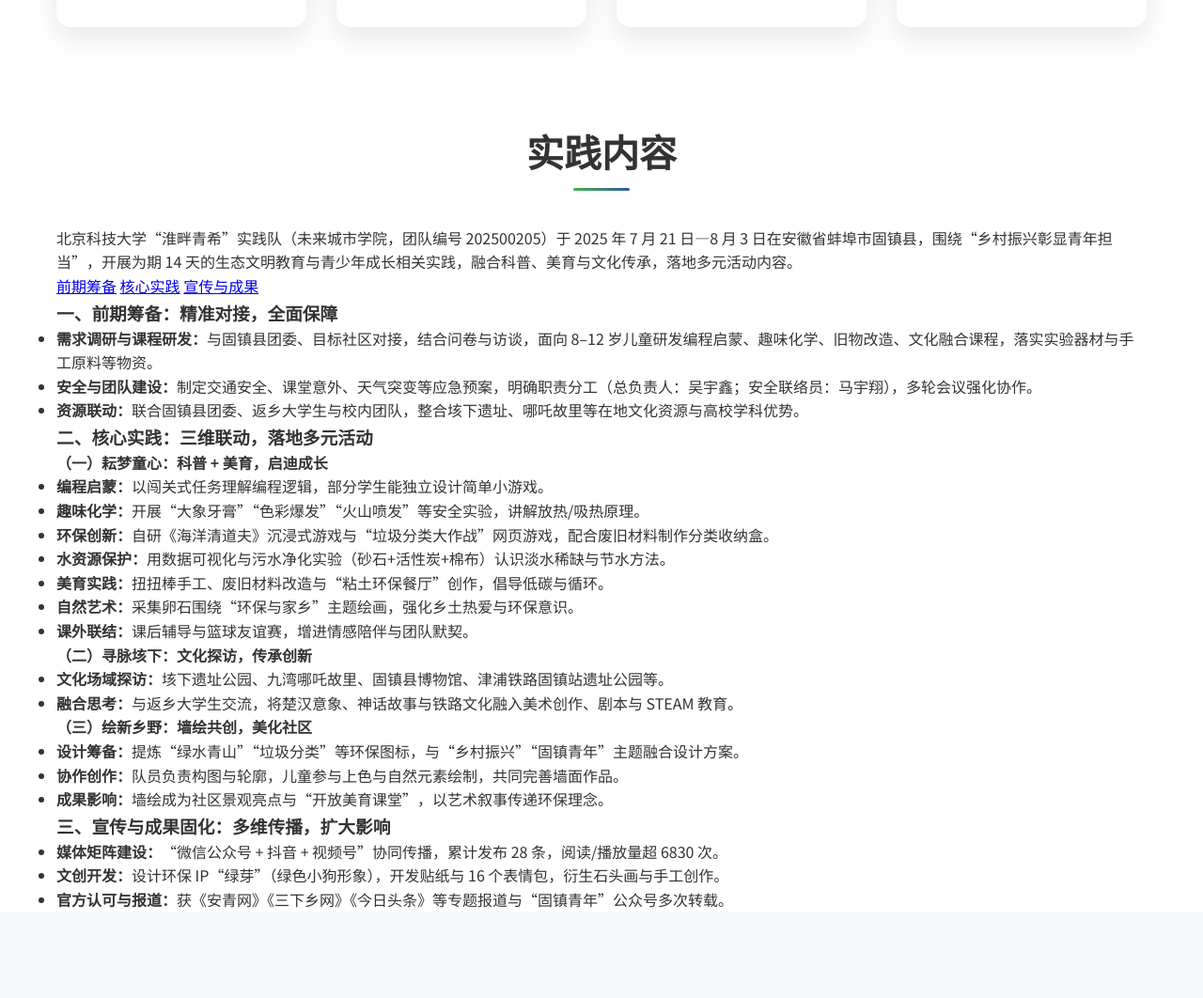
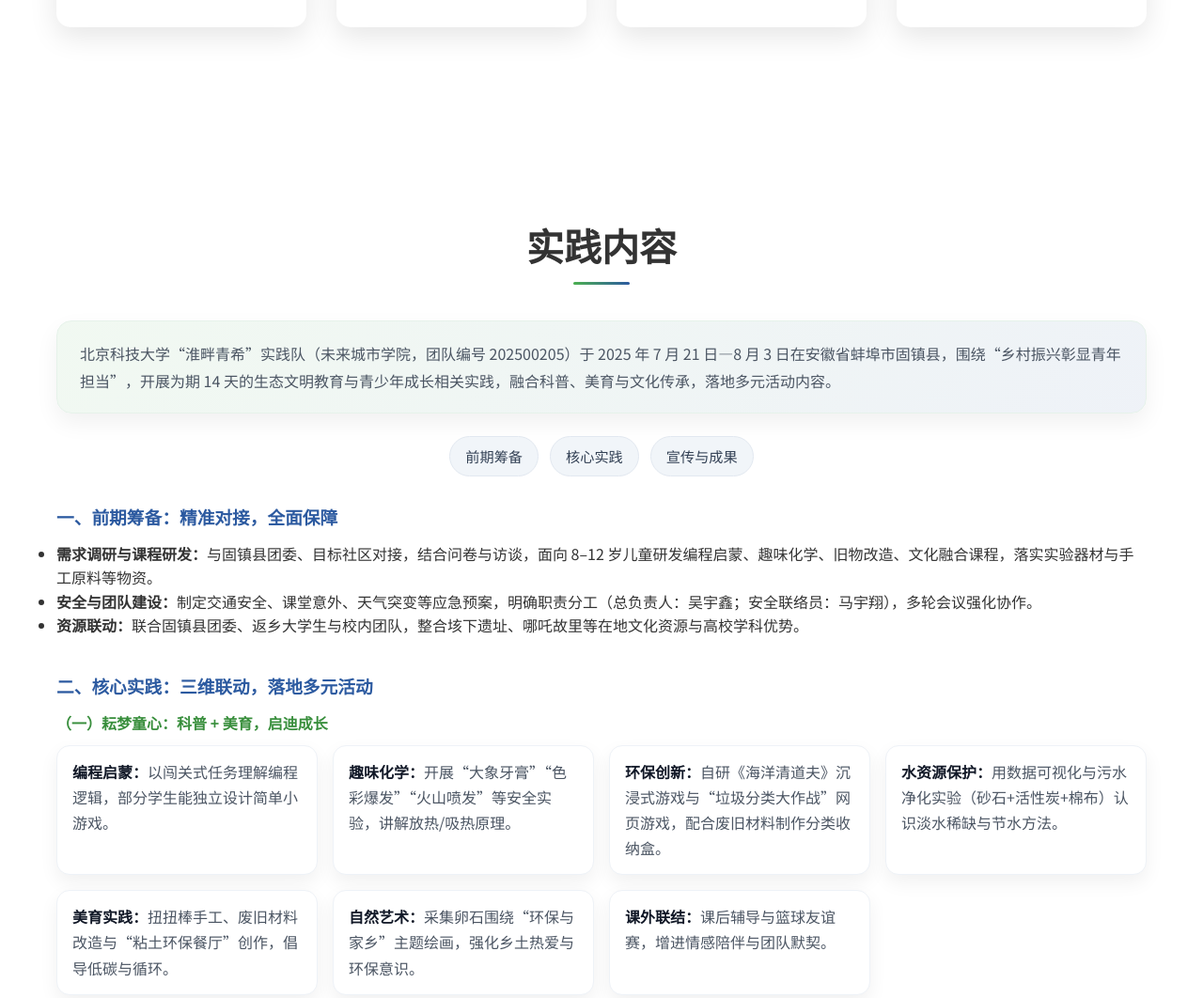
Before and after one commit to wubingjian-bit/huai-pan-qing-xi, a plain HTML site: page index.html in a window 1280 px wide. Shown: the part 8150-9212 px from the top of the page at 94% size. Drawn offline with Linux system fonts and the light colour scheme.

Commit message:
Add files via upload

```diff
--- a/styles.css
+++ b/styles.css
@@ -736,3 +736,106 @@ body {
         gap: 1rem;
     }
 }
+
+html {
+    scroll-behavior: smooth;
+}
+
+/* 实践内容 */
+.practice {
+    padding: 100px 0;
+    background: #ffffff;
+}
+
+.practice-hero {
+    background: linear-gradient(135deg, rgba(76,175,80,0.08), rgba(44,90,160,0.08));
+    border: 1px solid #e6f2ea;
+    border-radius: 16px;
+    padding: 20px 24px;
+    margin: 0 auto 24px;
+    box-shadow: 0 10px 24px rgba(0,0,0,0.06);
+}
+
+.practice-hero p {
+    color: #4b5563;
+    line-height: 1.8;
+}
+
+.practice-nav {
+    display: flex;
+    gap: 12px;
+    justify-content: center;
+    flex-wrap: wrap;
+    margin: 16px 0 28px;
+}
+
+.practice-nav a {
+    display: inline-block;
+    padding: 8px 16px;
+    border-radius: 999px;
+    background: #f1f5f9;
+    color: #334155;
+    text-decoration: none;
+    border: 1px solid #e2e8f0;
+    transition: all 0.2s ease;
+    font-size: 0.95rem;
+}
+
+.practice-nav a:hover {
+    background: #e8f5e9;
+    color: #2e7d32;
+    border-color: #c8e6c9;
+    transform: translateY(-1px);
+}
+
+.practice-section {
+    margin-bottom: 36px;
+}
+
+.practice-section h3 {
+    color: #2c5aa0;
+    margin-bottom: 12px;
+}
+
+.practice-section h4 {
+    color: #388e3c;
+    margin: 12px 0 10px;
+}
+
+.card-list {
+    list-style: none;
+    padding-left: 0;
+    display: grid;
+    grid-template-columns: repeat(auto-fit, minmax(260px, 1fr));
+    gap: 16px;
+}
+
+.card-list li {
+    background: #ffffff;
+    border: 1px solid #eef2f7;
+    border-radius: 14px;
+    padding: 14px 16px;
+    box-shadow: 0 8px 20px rgba(0,0,0,0.06);
+    color: #4b5563;
+    line-height: 1.7;
+    transition: transform 0.2s ease, box-shadow 0.2s ease;
+}
+
+.card-list li:hover {
+    transform: translateY(-4px);
+    box-shadow: 0 14px 28px rgba(0,0,0,0.10);
+}
+
+.card-list li strong {
+    color: #111827;
+}
+
+/* 小屏优化 */
+@media (max-width: 768px) {
+    .practice-hero {
+        padding: 16px 18px;
+    }
+    .card-list {
+        grid-template-columns: 1fr;
+    }
+}
```
